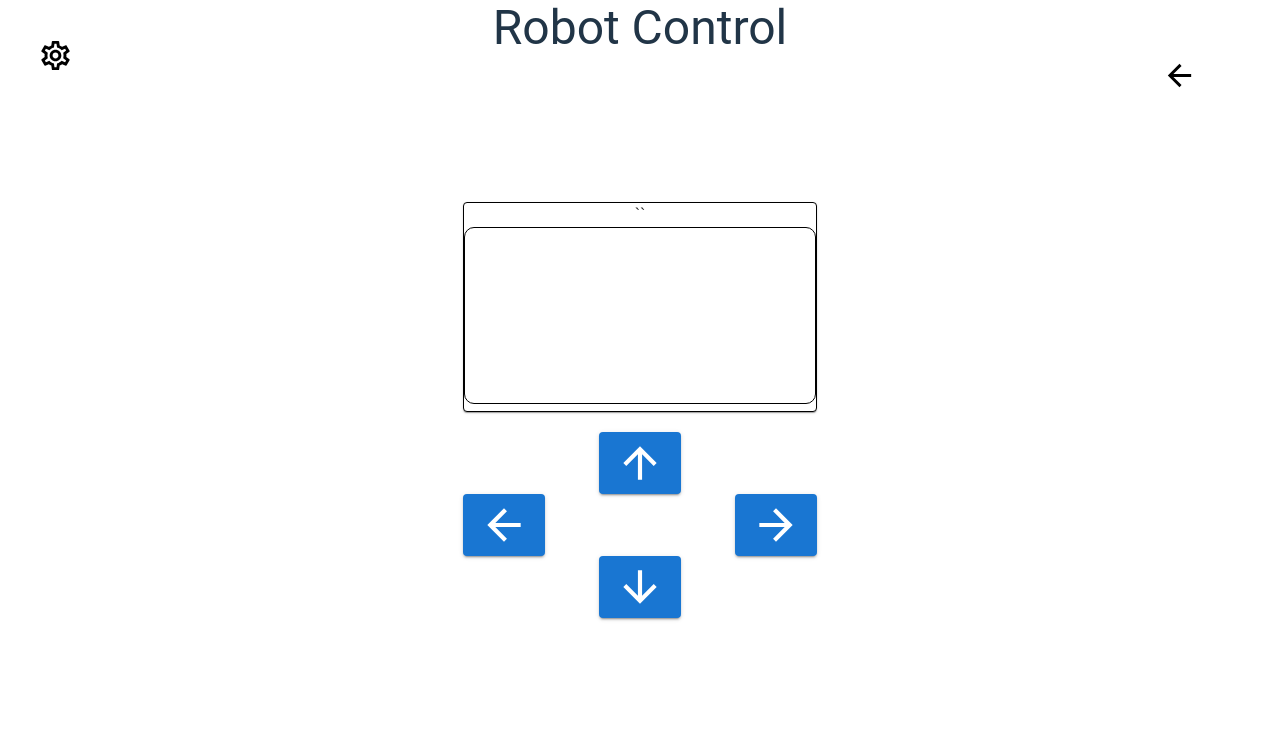
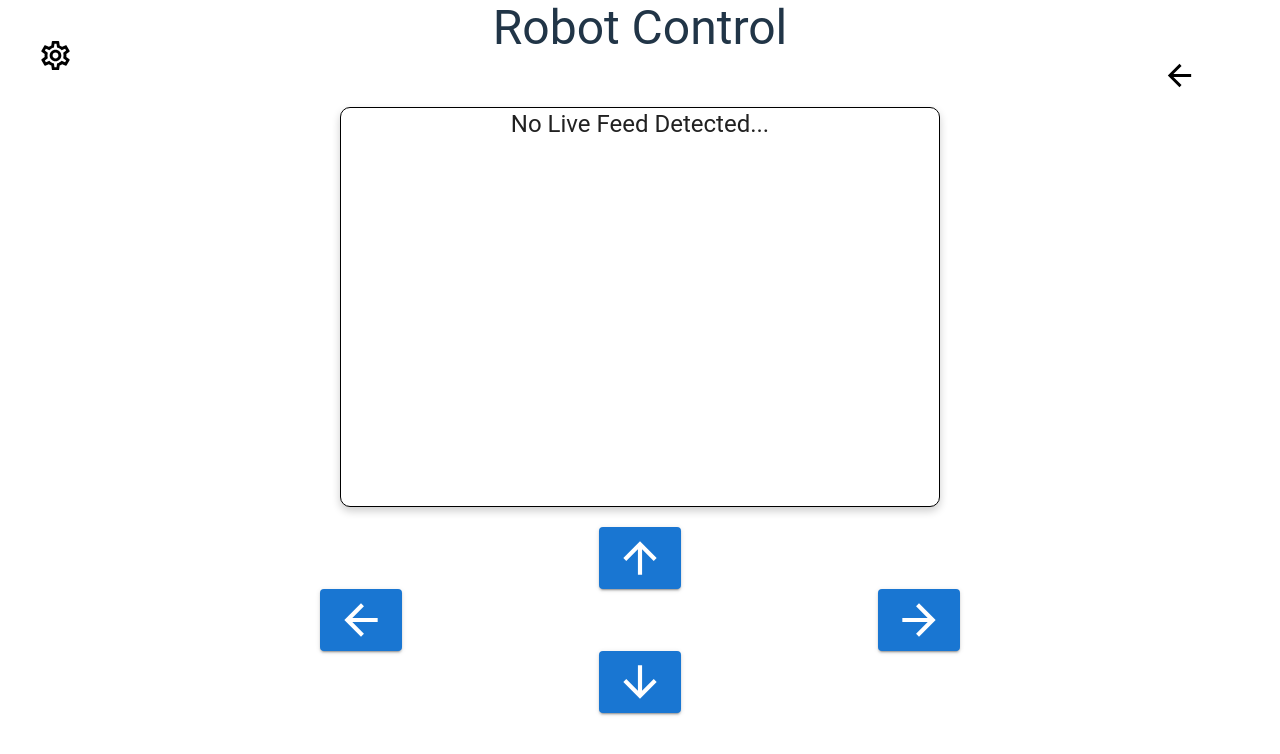
Before and after one commit to sashawasha1337/Segfaults, a React (Vite) app in the folder ReactApp/: page /ControlPage/1 in a window 1280 px wide. Shown: the top 754 px of the page. Built offline with nearby package versions, Linux system fonts and the light colour scheme; no server answers; the database is empty.

Commit message:
Updated video display card

```diff
--- a/ReactApp/src/pages/ControlPage.jsx
+++ b/ReactApp/src/pages/ControlPage.jsx
@@ -69,19 +69,30 @@ const ControlPage = () => {
         <Typography variant="h3" style={{textAlign: "center"}}>Robot Control</Typography>
       </div>
 
-      <Card style={{ width: "100%", margin: "20px", border: "1px solid black" }}>``
+      <Card
+        style={{
+          width: "600px",
+          height: "400px",
+          margin: "20px",
+          border: "1px solid black",
+          borderRadius: "10px",
+          boxShadow: "0 4px 8px rgba(0, 0, 0, 0.2)",
+          overflow: "hidden",
+        }}>
+        { robotIP && videoRef.current ? (
           <video
             ref ={videoRef}
             autoPlay
             playsInline
             style={{
               width: "100%",
-            height: "auto",
-            borderRadius: "10px",
-            border: "1px solid black"
+              height: "100%",
+              objectFit: "cover"
             }}
           />
-
+          ) : (
+            <Typography variant="h5" style={{textAlign: "center"}}>No Live Feed Detected...</Typography>
+          )}
       </Card>
 
       <Grid container direction="column" justifyContent="space-between" alignItems="center" >
```
Lines whose indentation alone changed are shown as unchanged.
